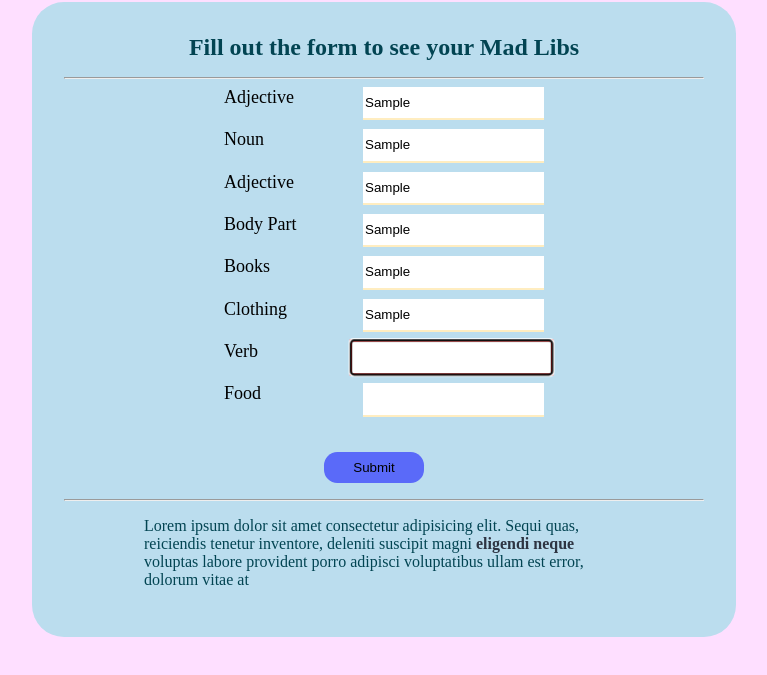
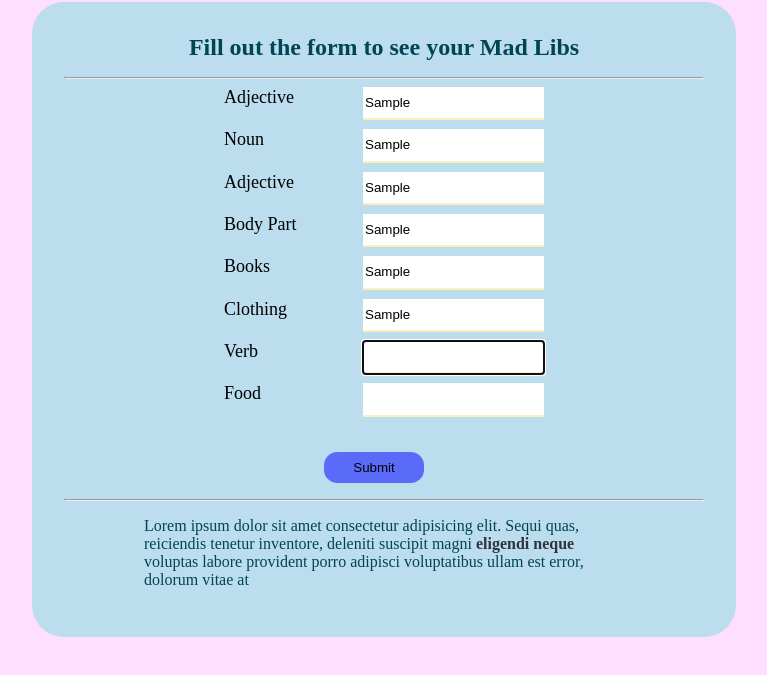
Before and after one commit to Ruthbaby/Form_validation, a plain HTML site: page index.html in a window 1280 px wide. Both pictures are taken after typing "Sample", "Sample", "Sample", "Sample", "Sample", "Sample" into the empty fields and a click on the button "Submit". Shown: the part 63-738 px from the top of the page, without its empty margins (256-1023 px from the left). Drawn offline with Linux system fonts and the light colour scheme.

Commit message:
Focus color changed

```diff
--- a/styles.css
+++ b/styles.css
@@ -79,8 +79,9 @@ input {
 }
 
 input:focus {
-  transform:scale(1.1);
-  border: 2px solid red;
+  color: #bde;
+  /* transform:scale(1.1);
+  border: 2px solid red; */
 }
 
 .mad-lib {
```
